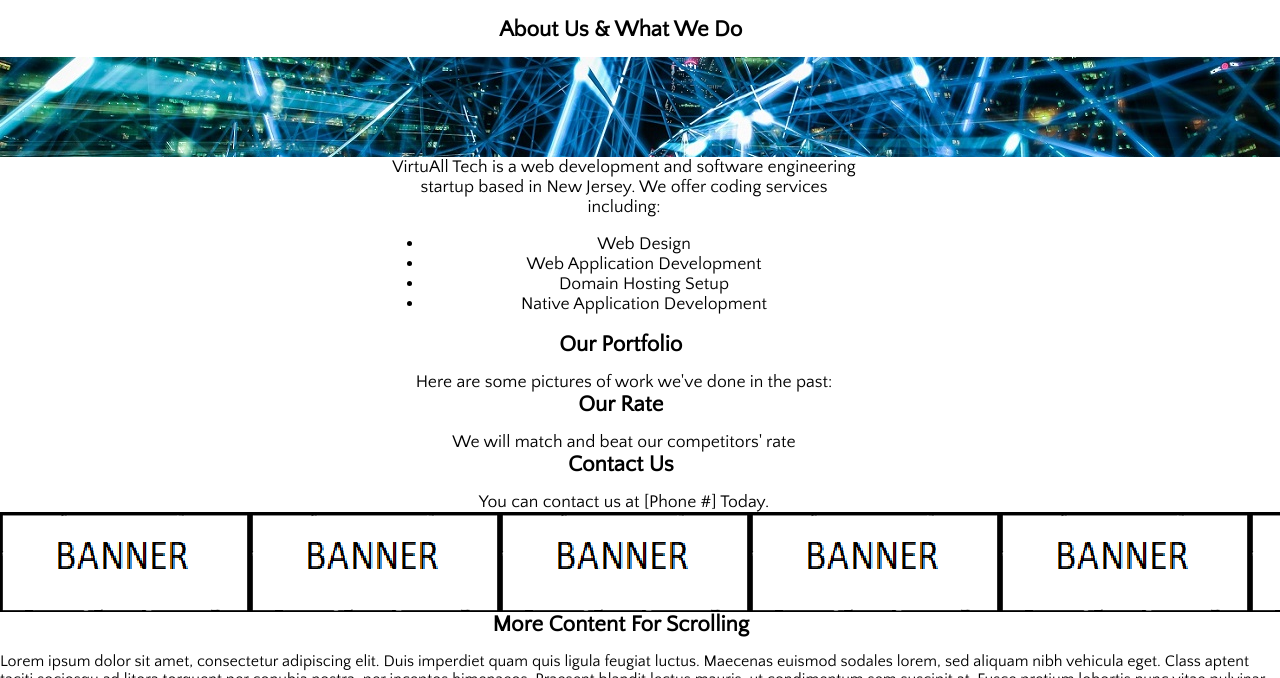
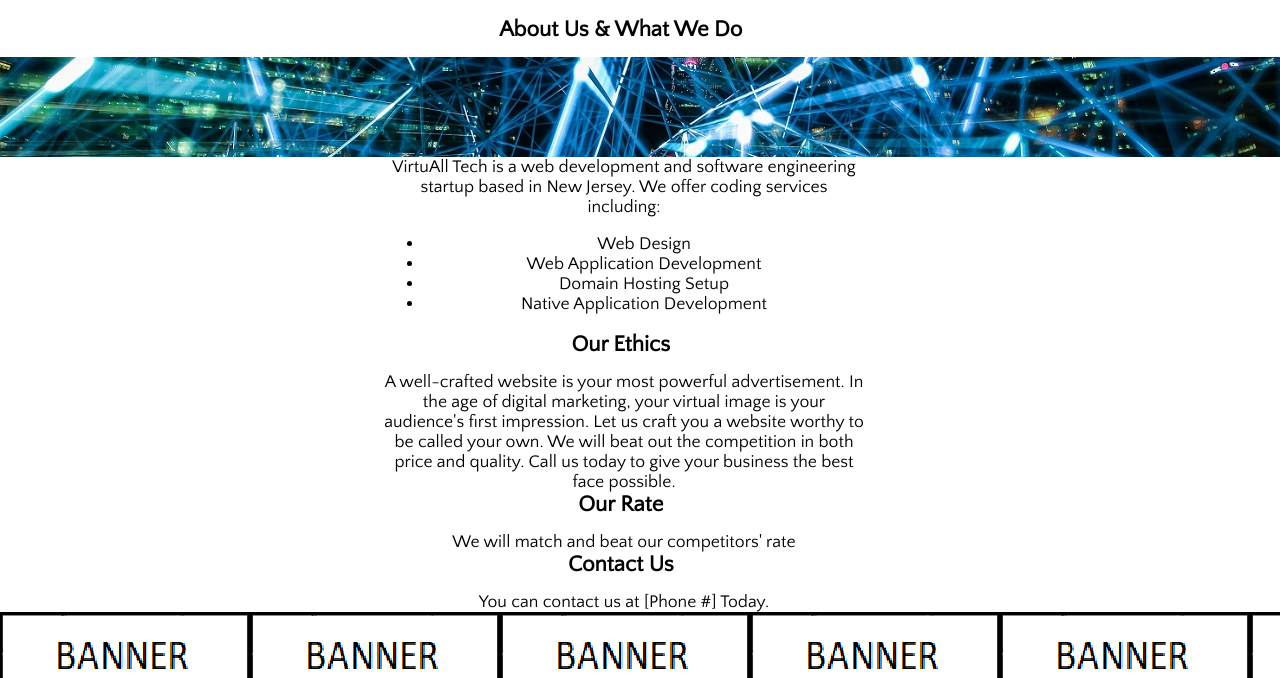
Before and after one commit to jonathonasmith/VirtuAll-Site, a plain HTML site: page index.html in a window 1280 px wide. Shown: the part 122-800 px from the top of the page. Drawn offline with Linux system fonts and the light colour scheme.

Commit message:
Minor text edits
Fixed discrepencies between sitemap text and body text.

```diff
--- a/index.html
+++ b/index.html
@@ -51,9 +51,10 @@
 </div>
 
 
-<div class="beforeInfoDiv" id="about2">Our Portfolio</div>
+<div class="beforeInfoDiv" id="about2">Our Ethics</div>
 <div class="infoContainer">
-  <div class="aboutUsDivOne">Here are some pictures of work we've done in the past:</div>
+  <div class="aboutUsDivOne">A well-crafted website is your most powerful advertisement. In the age of digital marketing, your virtual image is your audience's first impression. Let us craft you a website worthy to be called your own. We will beat out the competition in both price and quality. Call us today to give your business the best face possible.
+</div>
 </div>
 
 
```
